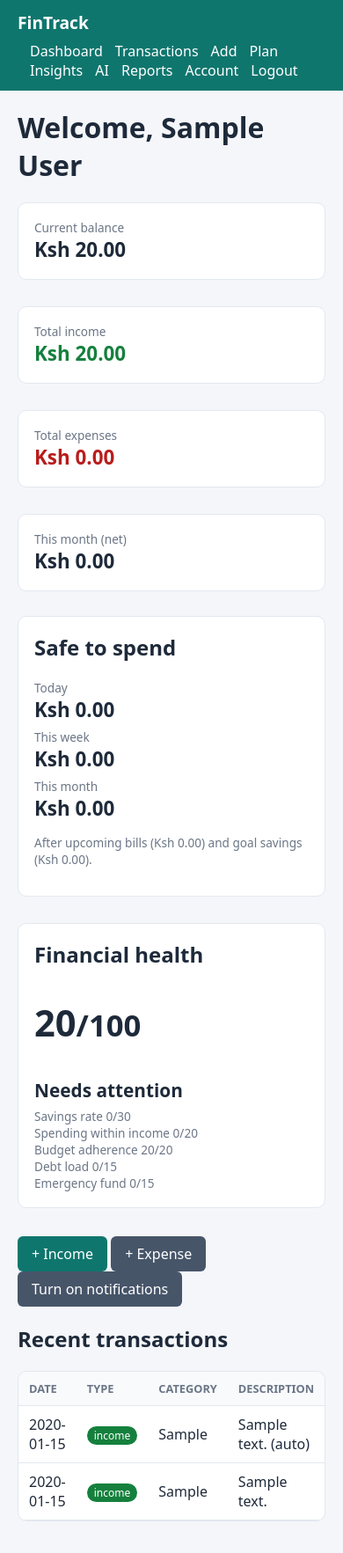
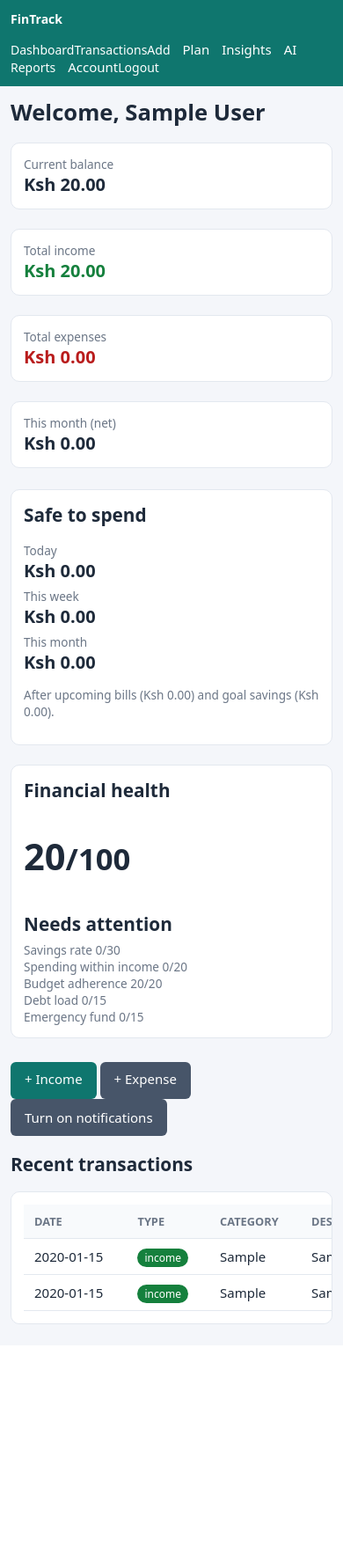
Before and after one commit to sakongkiplangat-ke/fintrack-financial-management-system, a PHP site: page /dashboard.php in a window 390 px wide. Shown: the whole page at 88% size. After the commit the page ends 1505 px from the top, so only its background shows below. Run offline with PHP 8.4, Linux system fonts and the light colour scheme; the visitor is signed in with stand-in values (Sample User, id 1); tables that the repository leaves empty hold one stand-in row (values such as "Sample post").

Commit message:
Improve FinTrack mobile responsiveness

```diff
--- a/finance-system/assets/style.css
+++ b/finance-system/assets/style.css
@@ -28,3 +28,88 @@ textarea{display:block;width:100%;padding:9px;margin-top:4px;border:1px solid #c
 .alert.warn{background:#fef3c7;color:#92400e}.alert.info{background:#e0f2fe;color:#075985}
 .chat{max-height:420px;overflow-y:auto}.msg{padding:8px 12px;border-radius:8px;margin:6px 0;white-space:pre-wrap}.msg.me{background:#e0f2fe}.msg.ai{background:#f1f5f9}
 .pill{display:inline-block;padding:2px 10px;border-radius:99px;background:var(--line);font-size:.8rem}
+
+
+
+/* ===== FinTrack Mobile Interface ===== */
+
+@media screen and (max-width: 600px) {
+  body {
+    font-size: 15px;
+  }
+
+  .wrap {
+    width: 100%;
+    max-width: 100%;
+    padding: 12px;
+  }
+
+  .nav {
+    justify-content: flex-start;
+    gap: 10px;
+    padding: 12px;
+  }
+
+  .nav a {
+    margin-left: 0;
+    font-size: 14px;
+  }
+
+  .brand {
+    width: 100%;
+    font-size: 1.25rem;
+    margin-bottom: 5px !important;
+  }
+
+  .grid,
+  .two {
+    grid-template-columns: minmax(0, 1fr);
+    gap: 10px;
+  }
+
+  .card {
+    min-width: 0;
+    padding: 14px;
+    margin-bottom: 12px;
+  }
+
+  .stat b {
+    font-size: 1.25rem;
+    overflow-wrap: anywhere;
+  }
+
+  .btn,
+  button {
+    min-height: 42px;
+    max-width: 100%;
+  }
+
+  .act {
+    flex-wrap: wrap;
+  }
+
+  .scroll {
+    max-width: 100%;
+    overflow-x: auto;
+    -webkit-overflow-scrolling: touch;
+  }
+
+  .scroll table {
+    min-width: 600px;
+  }
+
+  input,
+  select,
+  textarea {
+    max-width: 100%;
+    font-size: 16px;
+  }
+
+  h1 {
+    font-size: 1.6rem;
+  }
+
+  h2 {
+    font-size: 1.3rem;
+  }
+}
```
